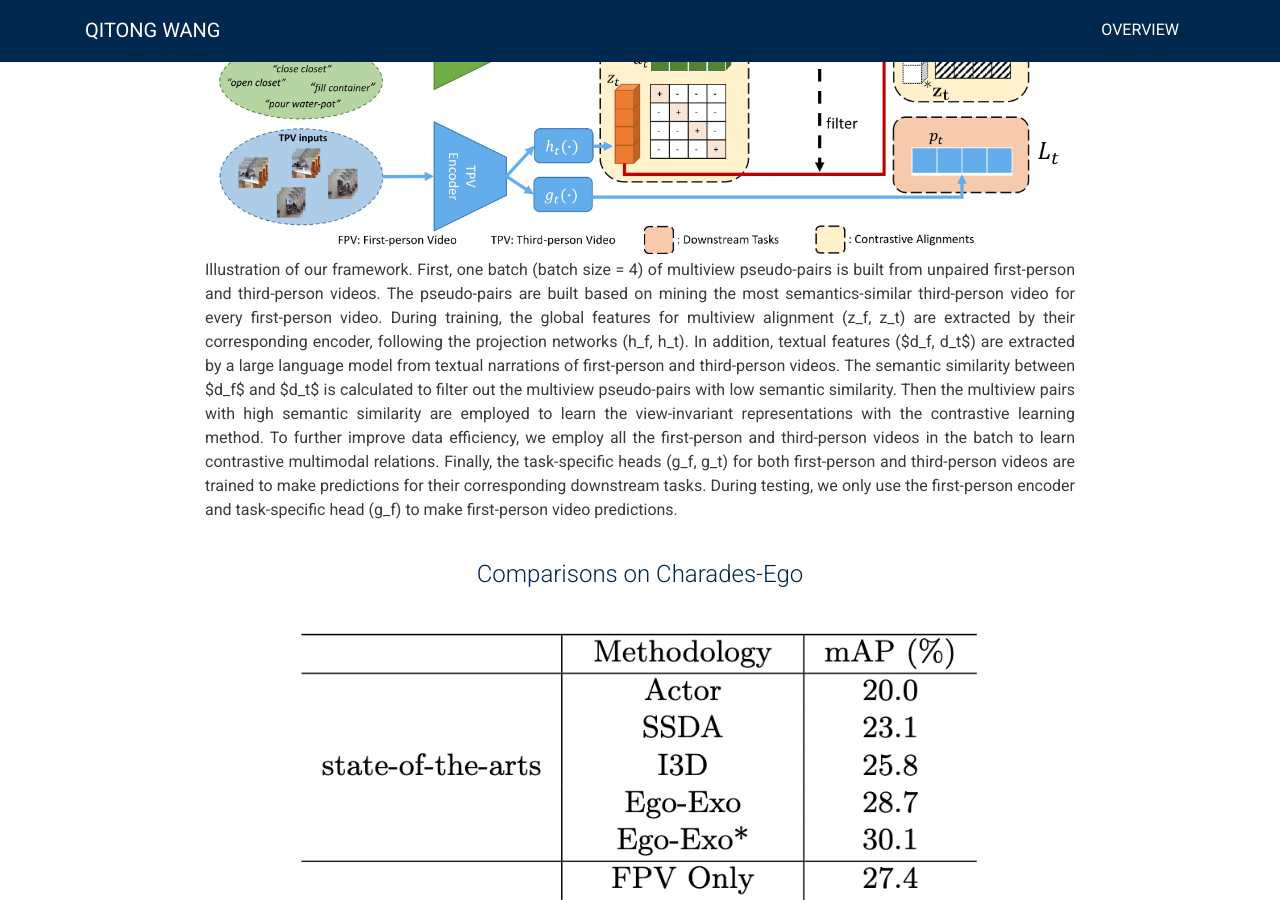
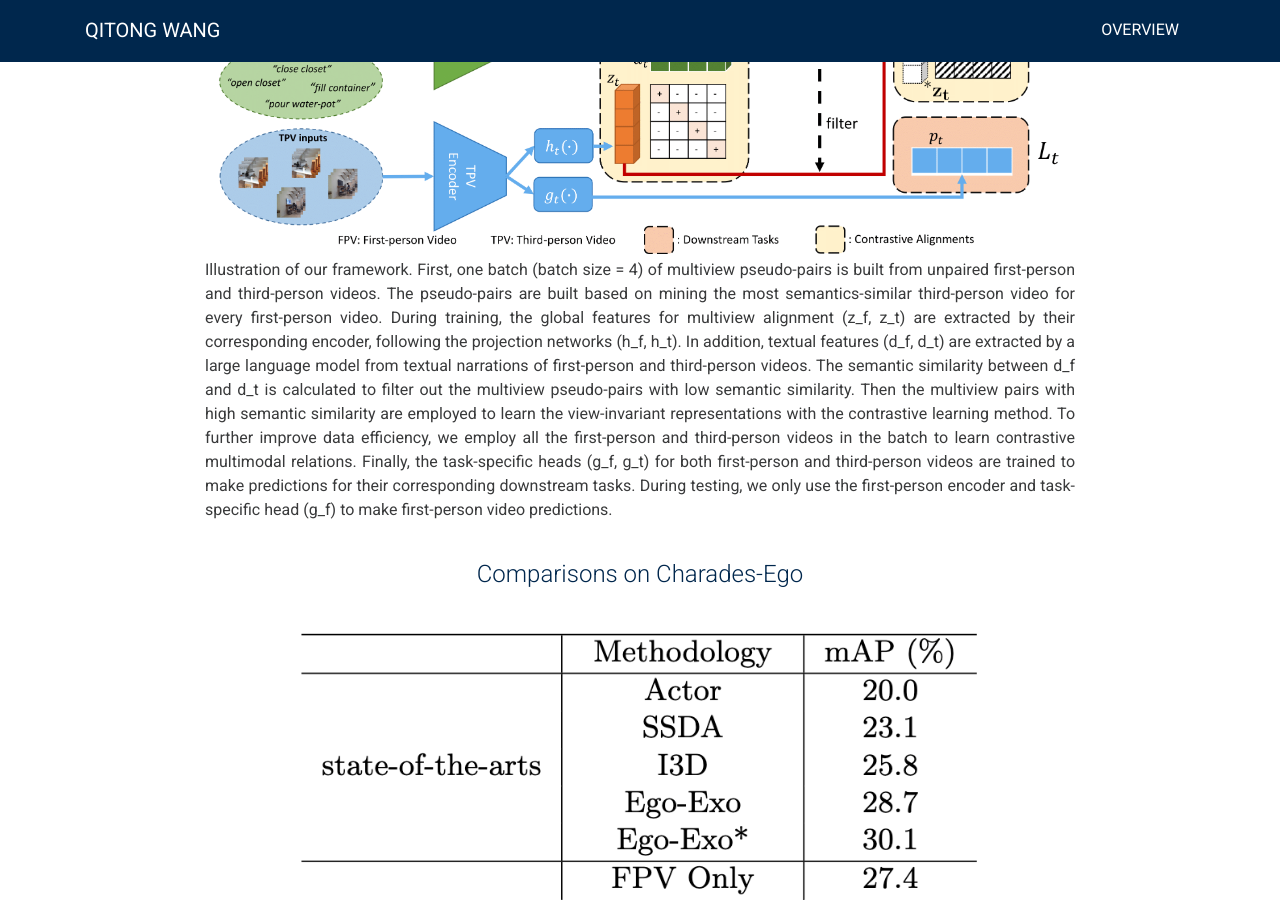
Before and after one commit to wqtwjt1996/wqtwjt1996.github.io, a Jekyll site: the page built from _publications/2023-unpaired-multiview.md, in a window 1280 px wide and 900 px high, scrolled down 1316 px. Built offline with Jekyll 4.4.1, drawn with Linux system fonts in a browser that asks for light colours; nearby versions of some CDN libraries; a style sheet for code colours, icons or effects is not loaded.

Commit message:
Update 2023-unpaired-multiview.md

```diff
--- a/_publications/2023-unpaired-multiview.md
+++ b/_publications/2023-unpaired-multiview.md
@@ -11,7 +11,7 @@ venue:          International Conference on Computer Vision (ICCV), Paris, Franc
 year:           "2023-10"
 thumbnail:      assets/publications/2023-unpaired-multiview/title-image.png
 overview:        assets/publications/2023-unpaired-multiview/overview.png
-overview_text:  "Illustration of our framework. First, one batch (batch size = 4) of multiview pseudo-pairs is built from unpaired first-person and third-person videos. The pseudo-pairs are built based on mining the most semantics-similar third-person video for every first-person video. During training, the global features for multiview alignment (z_f, z_t) are extracted by their corresponding encoder, following the projection networks (h_f, h_t). In addition, textual features ($d_f, d_t$) are extracted by a large language model from textual narrations of first-person and third-person videos. The semantic similarity between $d_f$ and $d_t$ is calculated to filter out the multiview pseudo-pairs with low semantic similarity. Then the multiview pairs with high semantic similarity are employed to learn the view-invariant representations with the contrastive learning method. To further improve data efficiency, we employ all the first-person and third-person videos in the batch to learn contrastive multimodal relations. Finally, the task-specific heads (g_f, g_t) for both first-person and third-person videos are trained to make predictions for their corresponding downstream tasks. During testing, we only use the first-person encoder and task-specific head (g_f) to make first-person video predictions."
+overview_text:  "Illustration of our framework. First, one batch (batch size = 4) of multiview pseudo-pairs is built from unpaired first-person and third-person videos. The pseudo-pairs are built based on mining the most semantics-similar third-person video for every first-person video. During training, the global features for multiview alignment (z_f, z_t) are extracted by their corresponding encoder, following the projection networks (h_f, h_t). In addition, textual features (d_f, d_t) are extracted by a large language model from textual narrations of first-person and third-person videos. The semantic similarity between d_f and d_t is calculated to filter out the multiview pseudo-pairs with low semantic similarity. Then the multiview pairs with high semantic similarity are employed to learn the view-invariant representations with the contrastive learning method. To further improve data efficiency, we employ all the first-person and third-person videos in the batch to learn contrastive multimodal relations. Finally, the task-specific heads (g_f, g_t) for both first-person and third-person videos are trained to make predictions for their corresponding downstream tasks. During testing, we only use the first-person encoder and task-specific head (g_f) to make first-person video predictions."
 bibtex: "@inproceedings{Wang2023LearningFS,<br>&emsp;title={Learning from Semantic Alignment between Unpaired Multiviews for Egocentric Video Recognition},<br>&emsp;author={Qitong Wang and Long Zhao and Liangzhe Yuan and Ting Liu and Xi Peng},<br>&emsp;year={2023},<br>&emsp;url={https://api.semanticscholar.org/CorpusID:261064926}}<br>}"
 links:
    paper:      https://arxiv.org/abs/2308.11489
```
